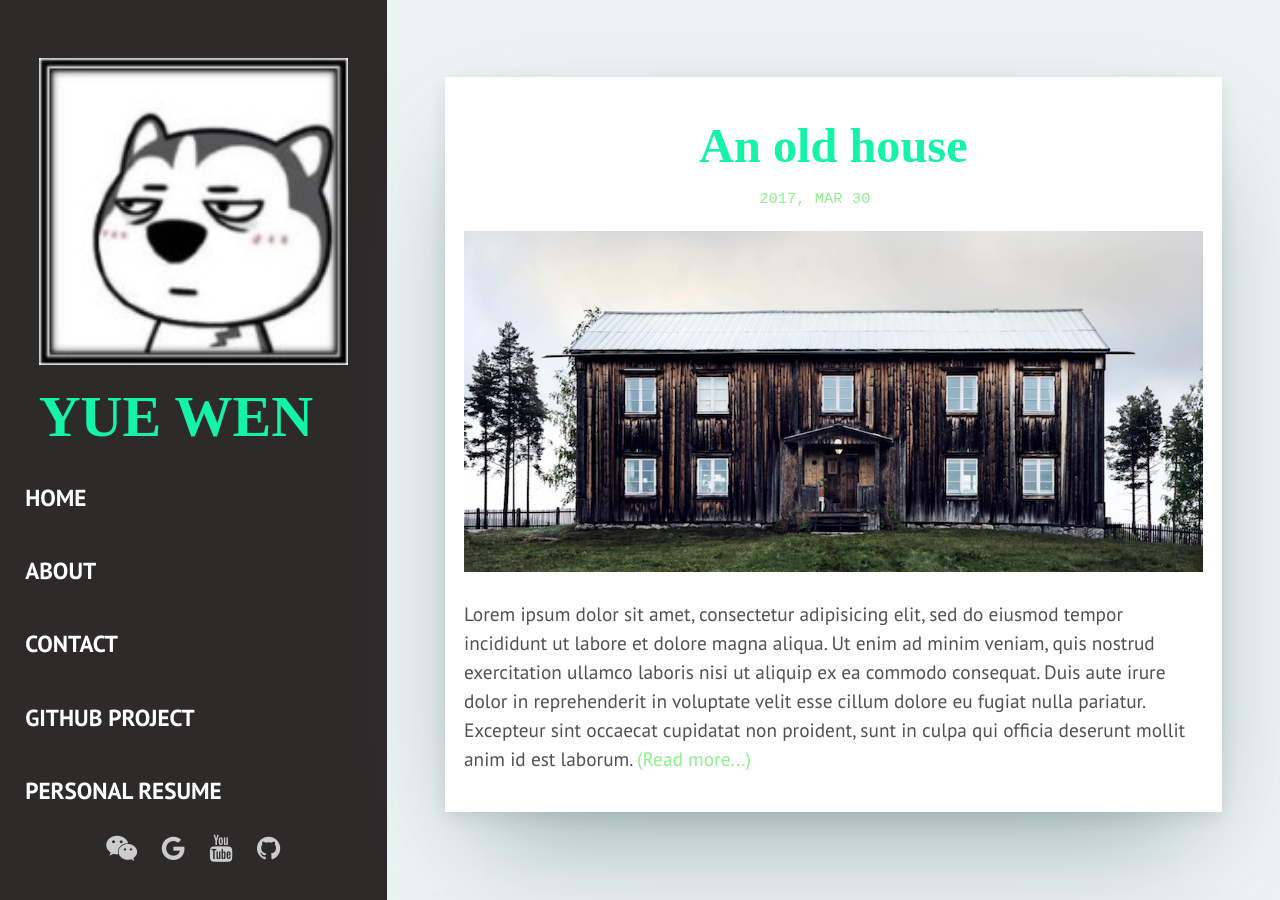
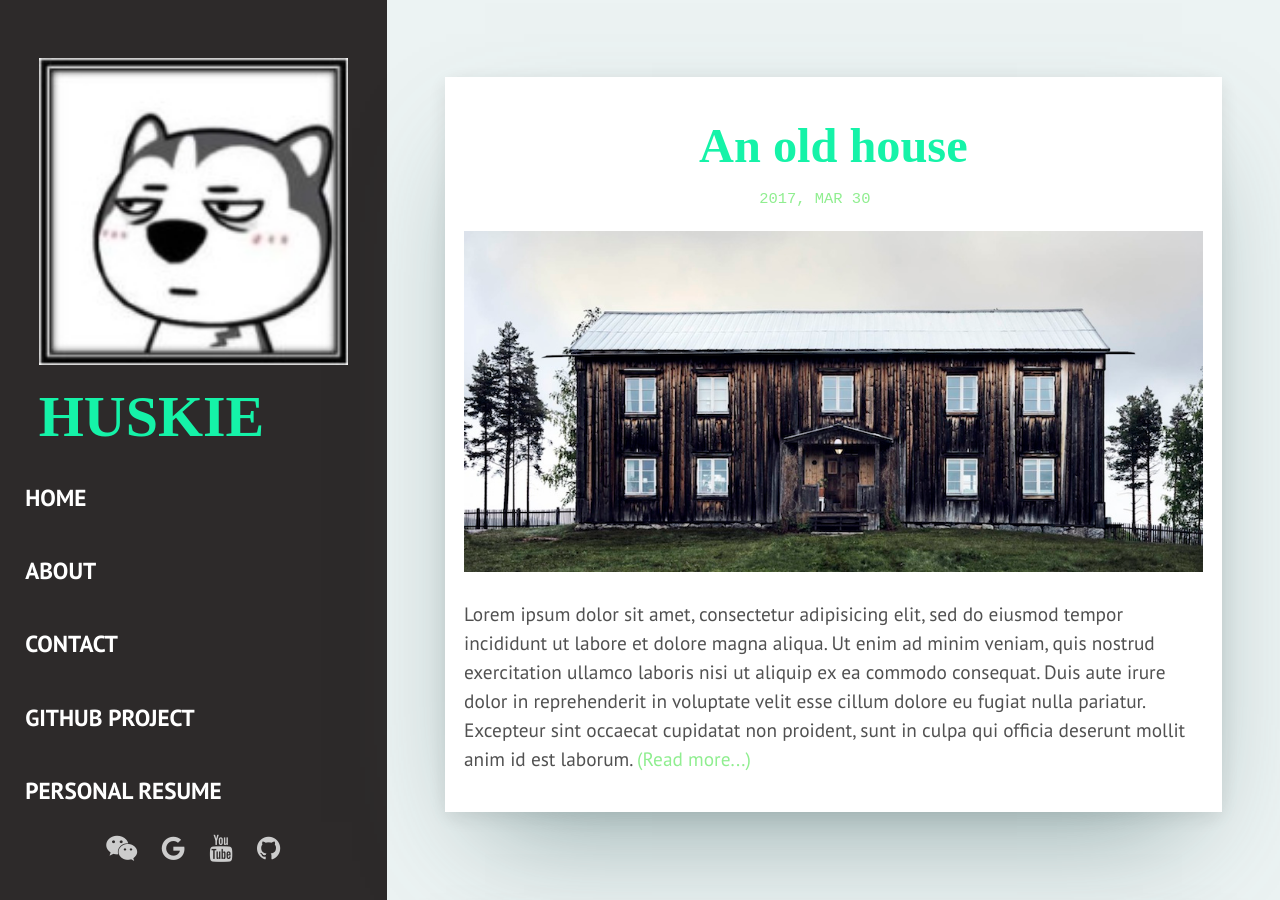
Before and after one commit to zywok/zywok.github.io, a Jekyll site: the page built from index.html, in a window 1280 px wide and 900 px high. Built offline with Jekyll 4.4.1, drawn with Linux system fonts in a browser that asks for light colours; some web fonts are replaced; the list of posts is cut into pages by our own code.

Commit message:
Update _config.yml

```diff
--- a/_config.yml
+++ b/_config.yml
@@ -1,5 +1,5 @@
 # Profile information
-name: YUE WEN
+name: HUSKIE
 title: Zhu Yuewen's HomePage
 description: > # this means to ignore newlines until "baseurl:"
   Write an awesome description for your new site here. You can edit this
```
